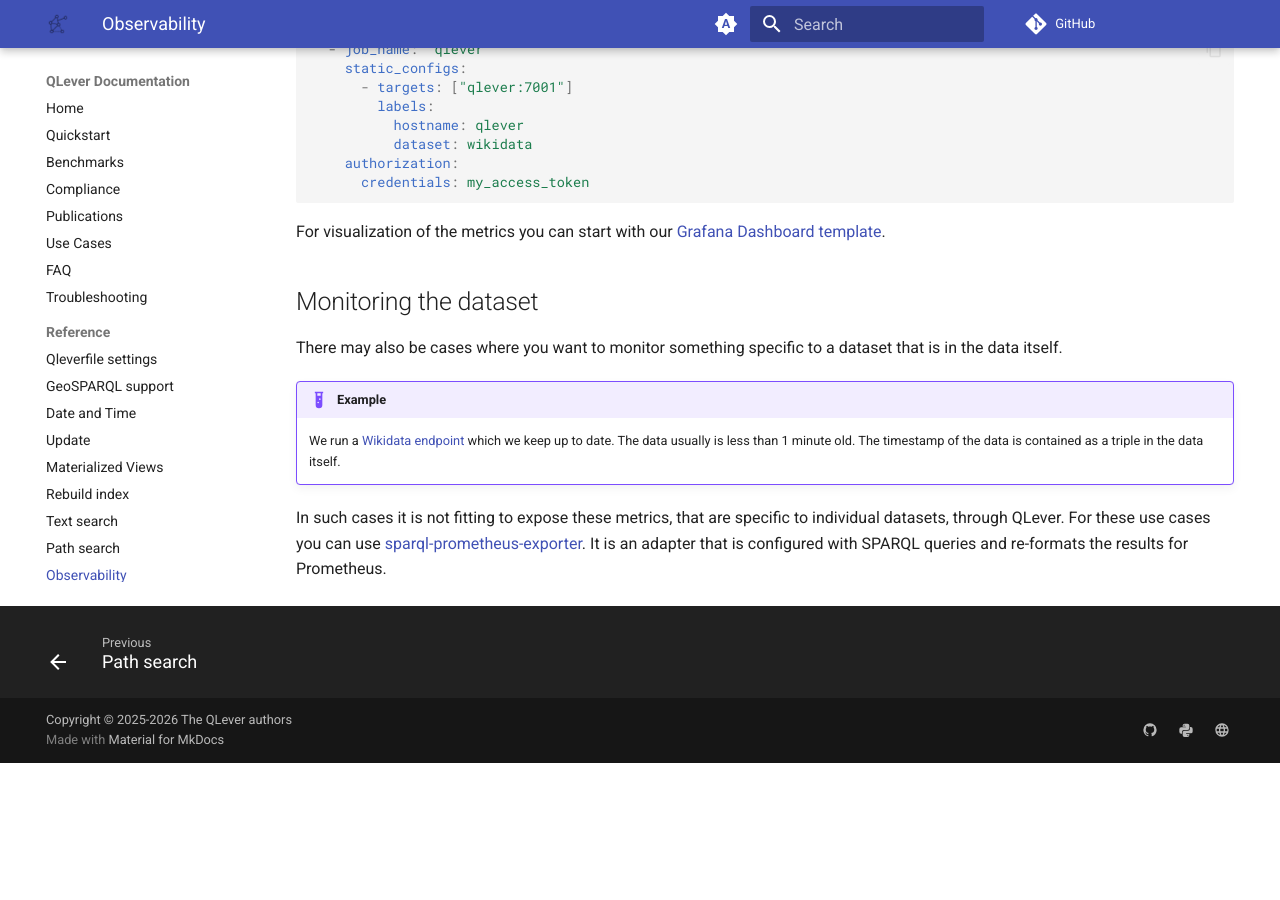
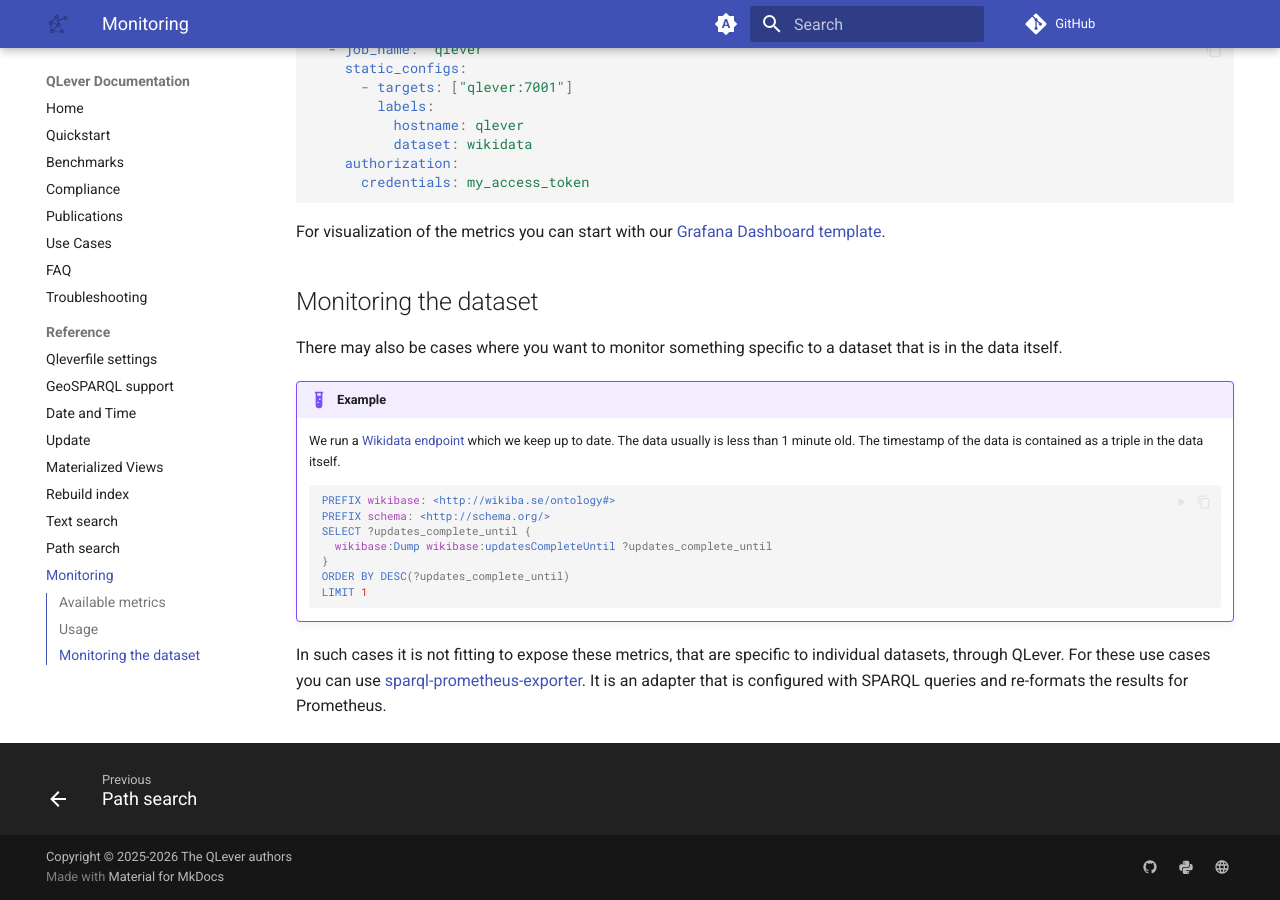
Before and after one commit to qlever-dev/qlever-docs, an MkDocs documentation site: the page built from docs/monitoring.md, in a window 1280 px wide and 900 px high, scrolled down 1422 px. Built offline with MkDocs 1.6.1 and Material for MkDocs 9.7.7, drawn with Linux system fonts in a browser that asks for light colours; plug-ins that fetch from the network failed and are left out; comment, search, counter and statistics services are not loaded; the version menu is left out; before the commit the page ends 2185 px from its top, so only the background shows below that.

Commit message:
eine rolle rückwärts

````diff
--- a/docs/observability.md
+++ b/docs/monitoring.md
@@ -51,4 +51,14 @@ There may also be cases where you want to monitor something specific to a datase
 !!! example
     We run a [Wikidata endpoint](https://qlever.dev/wikidata) which we keep up to date. The data usually is less than 1 minute old. The timestamp of the data is contained as a triple in the data itself.
 
+    ```sparql {data-demo-engine="wikidata"}
+    PREFIX wikibase: <http://wikiba.se/ontology#>
+    PREFIX schema: <http://schema.org/>
+    SELECT ?updates_complete_until {
+      wikibase:Dump wikibase:updatesCompleteUntil ?updates_complete_until
+    }
+    ORDER BY DESC(?updates_complete_until)
+    LIMIT 1
+    ```
+
 In such cases it is not fitting to expose these metrics, that are specific to individual datasets, through QLever. For these use cases you can use [sparql-prometheus-exporter](https://github.com/Qup42/sparql-prometheus-exporter). It is an adapter that is configured with SPARQL queries and re-formats the results for Prometheus.
--- a/mkdocs.yml
+++ b/mkdocs.yml
@@ -21,7 +21,7 @@ nav:
     - Rebuild index: rebuild-index.md
     - Text search: text-search.md
     - Path search: path-search.md
-    - Observability: observability.md
+    - Monitoring: monitoring.md
     # - Datasets: qlever-control/datasets.md
 
 repo_url: https://github.com/ad-freiburg/qlever
````
